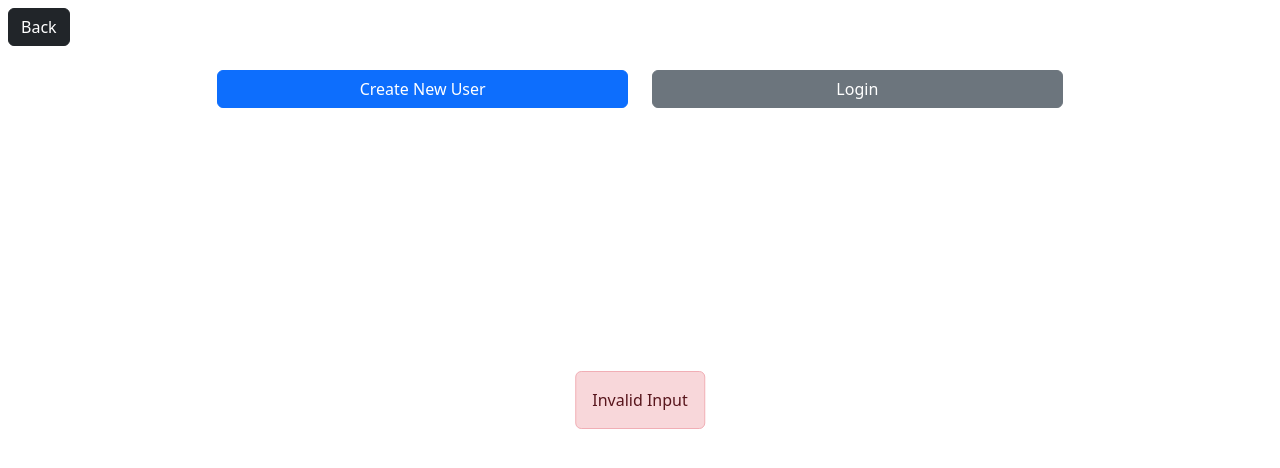
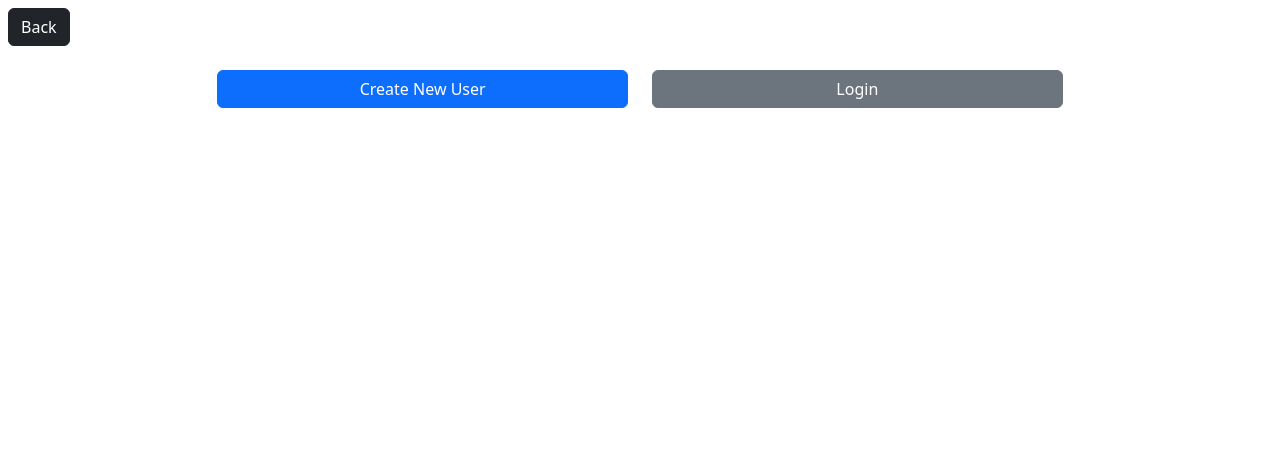
Before and after one commit to arthurwb/ASE220-BBB-SemesterProject, a website: page views/user.html in a window 1280 px wide. Drawn offline with nearby package versions, Linux system fonts and the light colour scheme; files that its build step writes are made by us from their sources; files whose address does not match are found by name.

Commit message:
loging routes

```diff
--- a/routes/routes.js
+++ b/routes/routes.js
@@ -5,16 +5,19 @@ const path = require('path');
 
 // Serve index.html
 router.get('/', (req, res) => {
+  console.log("<INDEX PAGE>");
   res.sendFile(path.join(__dirname, '../views', 'index.html'));
 });
 
 // Serve post.html
 router.get('/post', (req, res) => {
+  console.log("<USER POST PAGE>");
   res.sendFile(path.join(__dirname, '../views', 'post.html'));
 })
 
 // Serve user.html
 router.get('/user', (req,res) => {
+  console.log("<CREATE EDIT USER PAGE>");
   res.sendFile(path.join(__dirname, '../views', 'user.html'));
 })
 
--- a/views/user.html
+++ b/views/user.html
@@ -92,7 +92,7 @@
     </div>
 
     <!-- User Creation Alert -->
-    <div class="position-absolute top-50 start-50 translate-middle alert alert-danger d-block" id="creationAlert">
+    <div class="position-absolute top-50 start-50 translate-middle alert alert-danger d-none" id="creationAlert">
         <div class="align-middle align-center p-9 rounded">
             Invalid Input
         </div>
```
